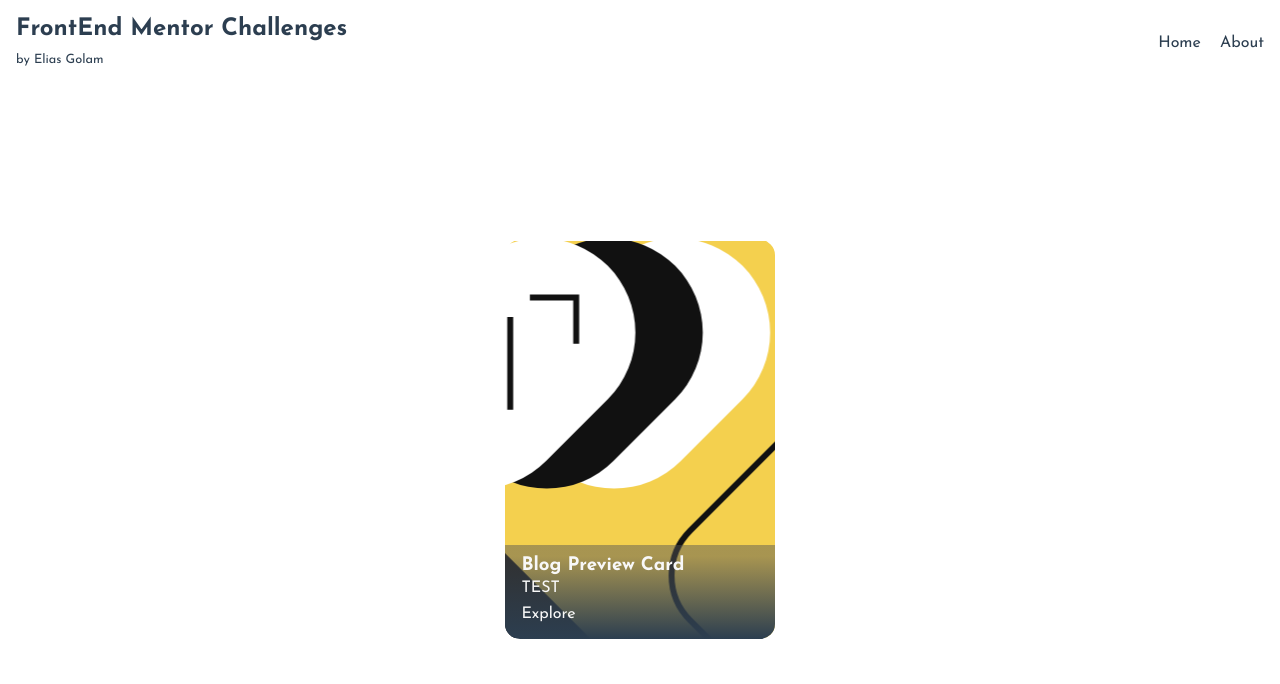
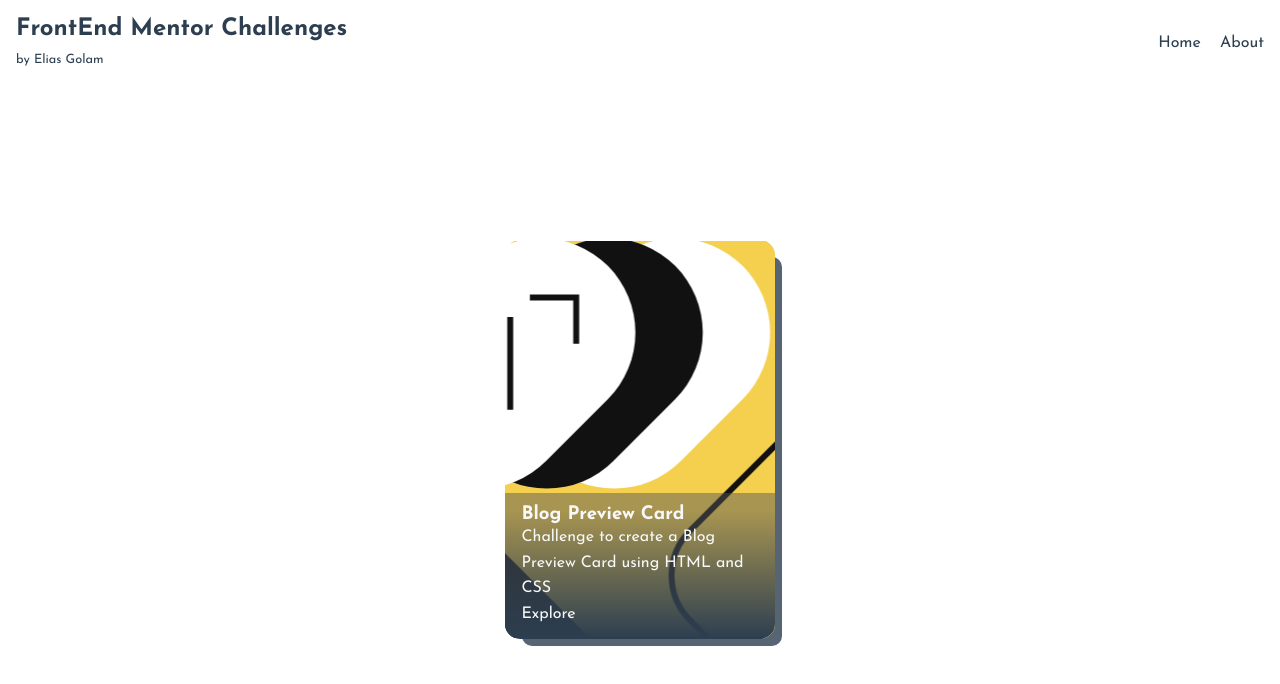
Before and after one commit to code-elias/vue-front-end-challenges, a Vue app: page / in a window 1280 px wide. Shown: the top 684 px of the page. Built offline with nearby package versions, Linux system fonts and the light colour scheme.

Commit message:
Updated card

```diff
--- a/src/assets/css/base.css
+++ b/src/assets/css/base.css
@@ -22,6 +22,7 @@
   --vt-c-black-mute: #282828;
 
   --vt-c-indigo: #2c3e50;
+  --vt-c-indigo-1: rgb(44, 62, 80, .8);
 
   --vt-c-divider-light-1: rgba(60, 60, 60, 0.29);
   --vt-c-divider-light-2: rgba(60, 60, 60, 0.12);
--- a/src/components/ChallengeCard.vue
+++ b/src/components/ChallengeCard.vue
@@ -1,28 +1,14 @@
-<template>
-  <!-- <div
-    class="card pointer"
-    :style="{ backgroundImage: `url('${cardBgImage}')`, backgroundPosition: cardBgPosition }"
-  > -->
-  <div class="card pointer" :style="cardStyle" @click="goToLink">
-    <div class="card-content">
-      <h3 class="card-title">{{ cardTitle }}</h3>
-      <p class="cardInfo">{{ cardInfo }}</p>
-      <RouterLink :to="cardLink">Explore</RouterLink>
-    </div>
-  </div>
-</template>
-
 <script setup lang="ts">
 import { computed } from 'vue'
 import { useRouter } from 'vue-router'
 const router = useRouter()
 
 const props = defineProps<{
-  cardTitle: String
-  cardInfo: String
-  cardLink: String
-  cardBgImage: String
-  cardBgPosition: String
+  cardTitle: string
+  cardInfo: string
+  cardLink: string
+  cardBgImage: string
+  cardBgPosition: string
 }>()
 
 const cardStyle = computed(() => ({
@@ -34,6 +20,18 @@ function goToLink() {
   router.push(props.cardLink)
 }
 </script>
+
+<template>
+  <div class="card pointer" :style="cardStyle" @click="goToLink">
+    <div class="card-content">
+      <h3 class="card-title">{{ cardTitle }}</h3>
+      <p class="cardInfo">{{ cardInfo }}</p>
+      <div class="link-container">
+        <RouterLink class="link" :to="cardLink">Explore</RouterLink>
+      </div>
+    </div>
+  </div>
+</template>
 
 <style lang="scss" scoped>
 .card {
@@ -52,13 +50,15 @@ function goToLink() {
   // background-image: url('/src/assets/images/illustration-article.svg');
   background-size: cover;
   background-repeat: no-repeat;
+  box-shadow: 12px 12px 0 -5px var(--vt-c-indigo-1);
 
   /* Transitions */
   transition: transform 250ms ease-in-out;
 
   &:hover,
   &:focus-within {
-    transform: scale(1.05);
+    // transform: scale(1.05);
+    transform: translate(-5px, -5px);
   }
 }
 
--- a/src/views/HomeView.vue
+++ b/src/views/HomeView.vue
@@ -6,7 +6,7 @@ import ChallengeCard from '../components/ChallengeCard.vue'
   <div class="wrapper">
     <ChallengeCard
       cardTitle="Blog Preview Card"
-      cardInfo="TEST"
+      cardInfo="Challenge to create a Blog Preview Card using HTML and CSS"
       cardLink="blog-preview-card"
       cardBgImage="/images/illustration-article.svg"
       cardBgPosition="top"
--- a/src/views/challenges/BlogPreviewCardView.vue
+++ b/src/views/challenges/BlogPreviewCardView.vue
@@ -1,3 +1,16 @@
+<script setup lang="ts">
+import { onMounted } from 'vue'
+
+const emit = defineEmits<{
+  (e: 'showHeader', show: boolean): void
+}>()
+
+onMounted(() => {
+  console.log('On Mounter')
+  emit('showHeader', false)
+})
+</script>
+
 <template>
   <div class="container">
     <div class="card card-decoration">
@@ -34,19 +47,6 @@
   </div>
 </template>
 
-<script setup lang="ts">
-import { onMounted } from 'vue'
-
-const emit = defineEmits<{
-  (e: 'showHeader', show: boolean): void
-}>()
-
-onMounted(() => {
-  console.log('On Mounter')
-  emit('showHeader', false)
-})
-</script>
-
 <style lang="scss" scoped>
 @import '../../assets/css/challenges/BlogPreviewCard.scss';
 </style>
```
